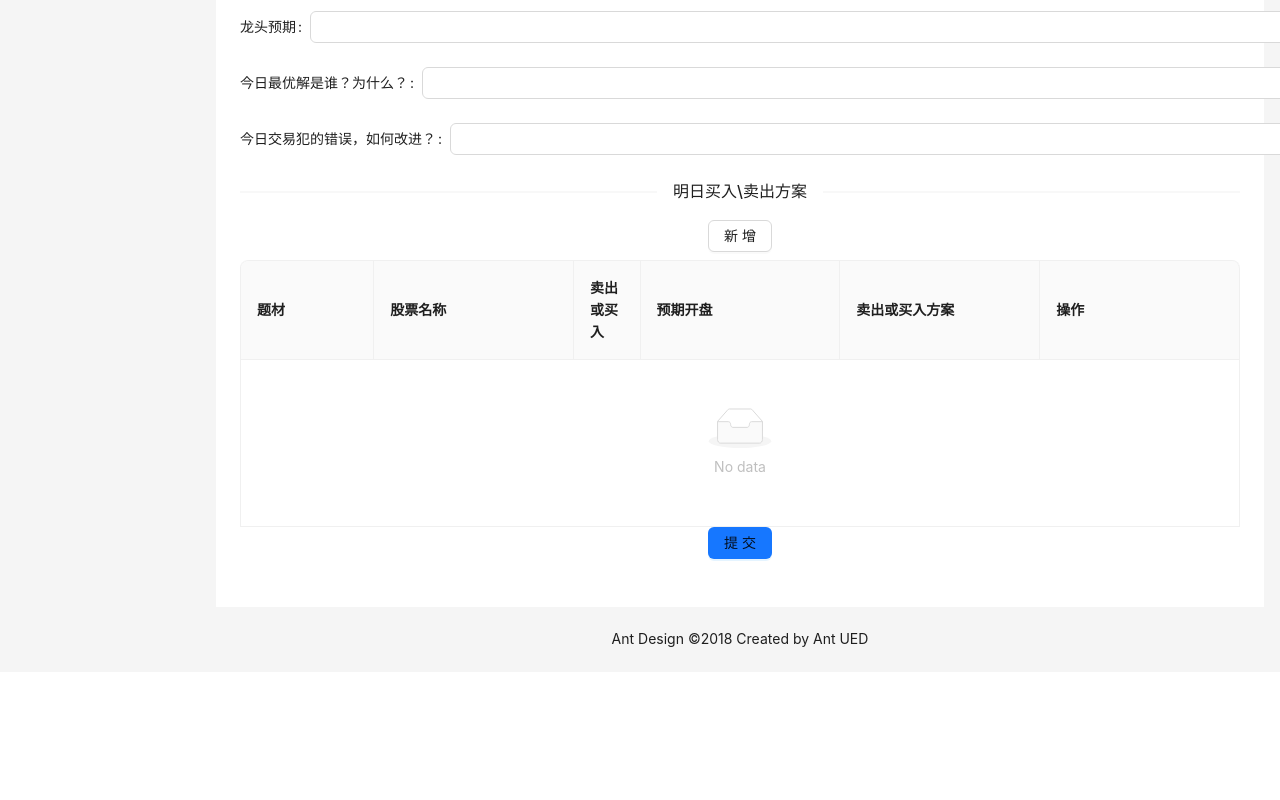
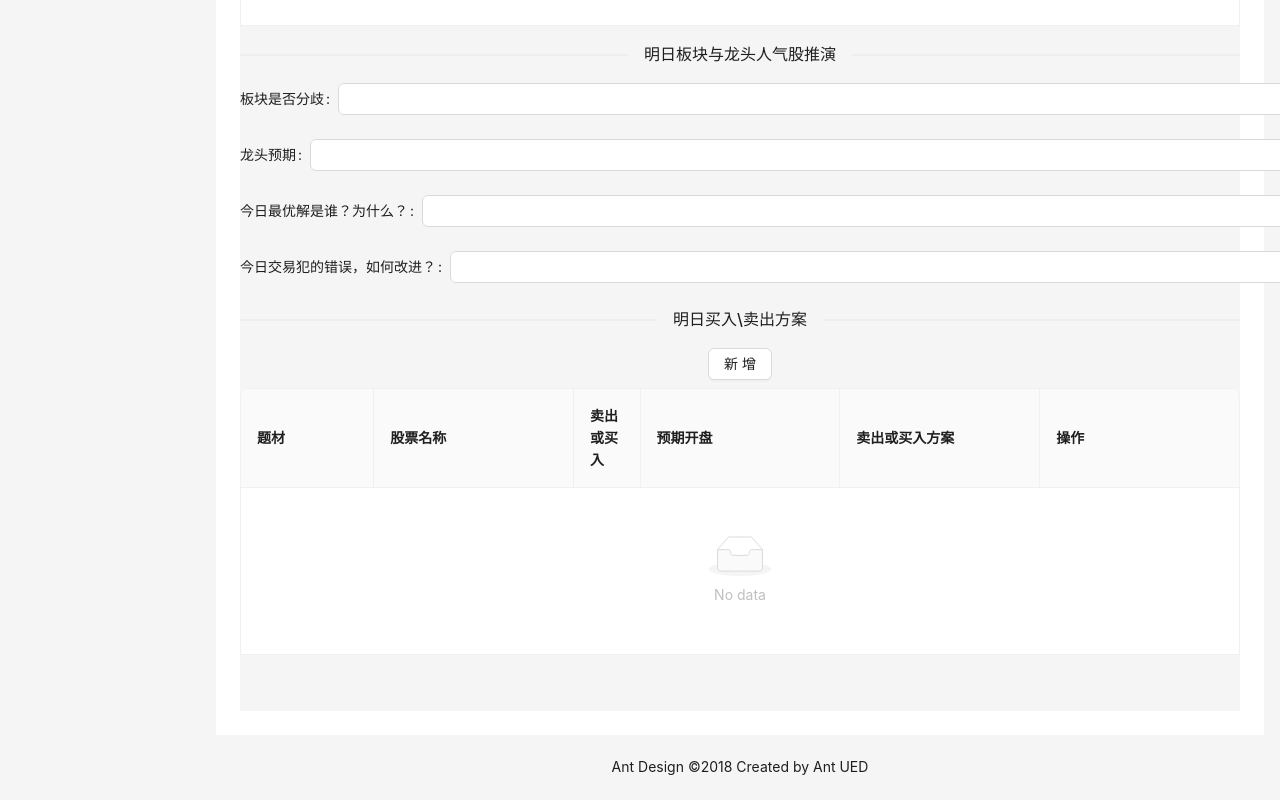
Before and after one commit to memeda1107/MadedishQuantization_Front, a Vue app: page /#/ReviewDiary in a window 1280 px wide. Shown: the part 976-1776 px from the top of the page. Before the commit the page ends 1648 px from the top, so only its background shows below. Built offline with nearby package versions, Linux system fonts and the light colour scheme.

Commit message:
优化页面布局：增加顶部栏固定

```diff
--- a/package.json
+++ b/package.json
@@ -19,6 +19,7 @@
     "ant-design-vue": "^4.2.6",
     "axios": "^1.9.0",
     "core-js": "^3.8.3",
+    "dayjs": "^1.11.13",
     "vue": "^3.2.13",
     "vue-router": "^4.5.0",
     "vuetify": "^3.8.2"
--- a/src/components/CalendarStock.vue
+++ b/src/components/CalendarStock.vue
@@ -6,6 +6,7 @@ import timeGridPlugin from '@fullcalendar/timegrid'
 import interactionPlugin from '@fullcalendar/interaction'
 import { INITIAL_EVENTS } from './event-utils'
 import axios from 'axios';
+import dayjs from "dayjs";
 // import { forEach } from 'core-js/core/array'
 export default defineComponent({
   components: {
@@ -54,16 +55,10 @@ export default defineComponent({
         .then(response => {
           console.log('。。。。。。。。。。。。。。。。。。。Response:', response.data);
           this.calendarOptions.events = response.data
-          // this.currentEvents=response.data
           console.log('。。。。。。。。。。。。。。。。。。。events:', this.calendarOptions.events);
-
-
-          // 处理成功响应，例如显示成功消息等
-          // message.success('保存成功', 3);
         })
         .catch(error => {
           console.error('Error:', error);
-          // 处理错误响应，例如显示错误消息等
         });
     },
 
@@ -74,26 +69,26 @@ export default defineComponent({
       this.calendarOptions.weekends = !this.calendarOptions.weekends // update a property
     },
     handleDateSelect(selectInfo) {
-      console.log('...............selectInfo',selectInfo.startStr)
+      console.log('...............selectInfo',selectInfo)
       const vm = this;
       vm.$router.push({
         name: "ReviewDiary",
         query: {
           id: null,
           type: "add",
-          date:selectInfo.startStr
+          date:dayjs(selectInfo.startStr).format("YYYY-MM-DD")
         }
       });
     },
     handleEventClick(clickInfo) {
-      console.log('...............clickInfo',clickInfo.event.extendedProps)
+      console.log('...............clickInfo',clickInfo)
       const vm = this;
       vm.$router.push({
         name: "ReviewDiary",
         query: {
           id: clickInfo.event.id,
           type: "edit",
-          // date:clickInfo.event.extendedProps.recordDate
+          date:clickInfo.event.startStr
         }
       });
     },
--- a/src/page/ReviewDiary.vue
+++ b/src/page/ReviewDiary.vue
@@ -1,4 +1,12 @@
 <template>
+    <a-layout>
+    <a-layout-header class="sticky-header">
+      <a-space direction="horizontal" size="large"  :style="{ width: '100%' }">
+        <i>记录日期：{{date}}</i>
+        <a-button type="primary" html-type="submit" @click="submit">提交</a-button>
+      </a-space>
+    </a-layout-header>
+<a-layout-content :style="{ paddingTop: headerHeight + 'px' }">
     <a-form :model="formState" name="basic" autocomplete="off" @finish="onFinish" @finishFailed="onFinishFailed"
         layout="horizontal" labelWrap="true">
         <div class="d-flex flex-wrap  ">
@@ -64,9 +72,11 @@
         <a-divider>明日买入\卖出方案</a-divider>
         <PlanDtaTable :id="reviewDiaryId" :type="type" :date="date"></PlanDtaTable>
         <a-form-item :wrapper-col="{ offset: 4, span: 16 }">
-            <a-button type="primary" html-type="submit" @click="submit">提交</a-button>
+            <!-- <a-button type="primary" html-type="submit" @click="submit">提交</a-button> -->
         </a-form-item>
     </a-form>
+</a-layout-content>
+</a-layout>
 </template>
 <script setup>
 import { reactive, onMounted, watch,ref } from 'vue';
@@ -84,12 +94,13 @@ console.log('接收到的参数:', { id, type: finalType ,date});
 const reviewDiaryId=ref(id)
 
 
-// const tableData = [];
+const headerHeight = ref(64) // 默认高度
+// const isSticky = ref(false)
 
-
-// const props = defineProps({
-// type: String
-//  });
+// // 动态计算高度（响应式适配）
+// const updateHeaderHeight = () => {
+//   headerHeight.value = document.querySelector('.sticky-header')?.offsetHeight || 64
+// }
 
 watch(
     () => route.query.type,
@@ -200,3 +211,23 @@ function submit() {
 // console.log('Success:', values);
 // }
 </script>
+
+<style scoped>
+.sticky-header {
+  position: sticky;
+  top: 0;
+  z-index: 1000;
+  background: #ece8e8;
+  box-shadow: 0 2px 8px rgba(0,0,0,0.15);
+}
+
+/* 覆盖 Ant Design 默认样式 */
+.ant-layout-header {
+  padding: 0 24px !important;
+  line-height: 64px !important;
+}
+
+.ant-layout-content {
+  margin: 0 !important;
+}
+</style>
```
Also changed, not shown: 1 other file (tests, documents, lock files or other folders).
